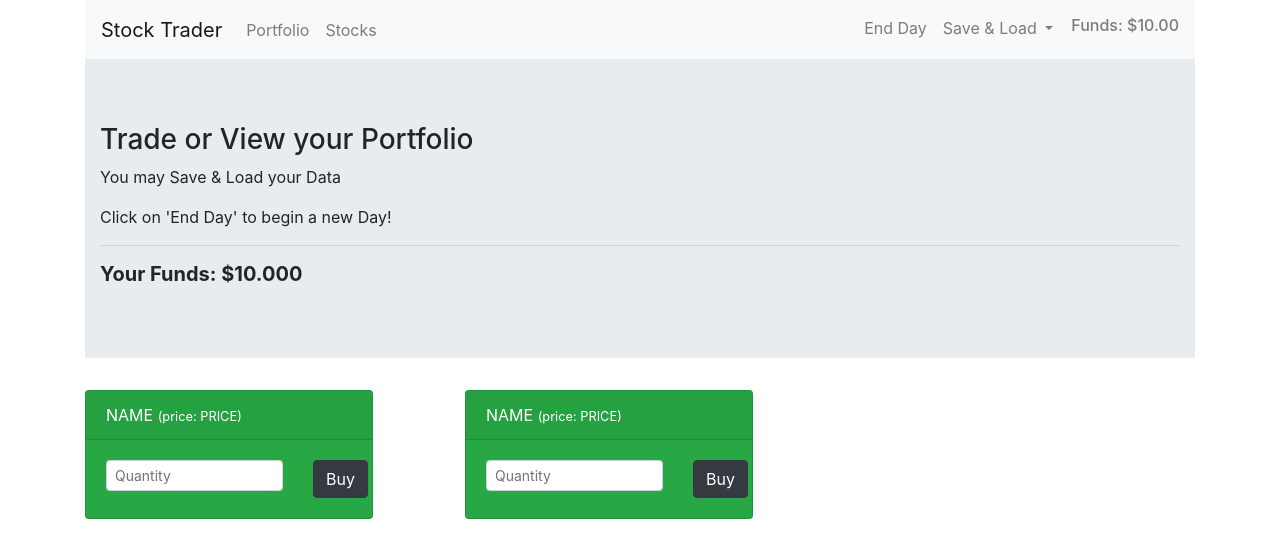
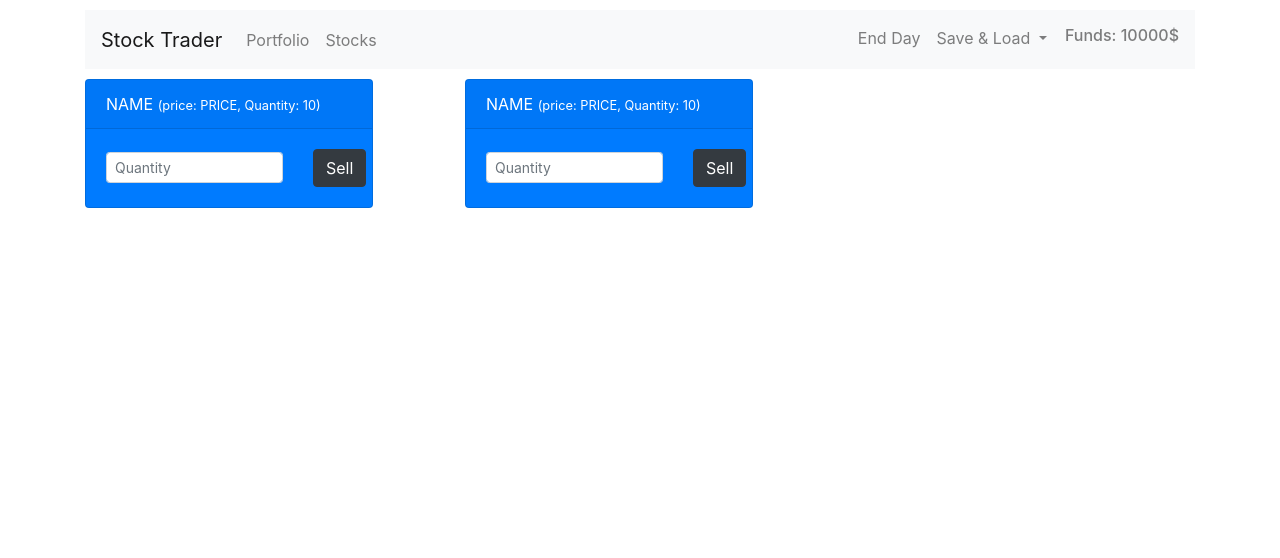
Before and after one commit to AdamKokoszka/Vue-Udemy-Course, a Vue app: page /portfolio in a window 1280 px wide. Shown: the top 558 px of the page. Built offline with nearby package versions, Linux system fonts and the light colour scheme.

Commit message:
Add Portfolio & Stocks

```diff
--- a/src/App.vue
+++ b/src/App.vue
@@ -1,70 +1,22 @@
 <template>
   <div class="container">
-    <div class="row">
-      <div class="col">
-        <nav class="navbar navbar-expand-lg navbar-light bg-light">
-          <a class="navbar-brand" href="#">Stock Trader</a>
-          <div class="collapse navbar-collapse" id="navbarSupportedContent">
-            <ul class="navbar-nav mr-auto">
-              <li class="nav-item">
-                <a class="nav-link" href="#">Portfolio <span class="sr-only">(current)</span></a>
-              </li>
-              <li class="nav-item">
-                <a class="nav-link" href="#">Stocks</a>
-              </li>
-            </ul>
-            <ul class="navbar-nav">
-              <li class="nav-item">
-                <a class="nav-link" href="#">End Day</a>
-              </li>
-              <li class="nav-item dropdown">
-                <a class="nav-link dropdown-toggle" href="#" id="navbarDropdownMenuLink" data-toggle="dropdown" aria-haspopup="true" aria-expanded="false">
-                  Save & Load
-                </a>
-                <div class="dropdown-menu" aria-labelledby="navbarDropdownMenuLink">
-                  <a class="dropdown-item" href="#">Save Data</a>
-                  <a class="dropdown-item" href="#">Load Data</a>
-                </div>
-              </li>
-              <li class="nav-item">
-                <h6 class="navbar-text">Funds: $10.00</h6>
-              </li>
-            </ul>
-          </div>
-        </nav>
-      </div>
-    </div>
-    <div class="row">
-      <div class="col">
-        <app-home></app-home>
-      </div>
-    </div>
-    <div class="row">
-      <div class="col">
-        <app-stocks></app-stocks>
-      </div>
-    </div>
+    <app-header></app-header>
+    <router-view></router-view>
   </div>
 </template>
 <script>
-  import Home from './components/home.vue'
-  import Stocks from './components/stocks.vue'
+  import Header from './components/header.vue'
   export default {
-    data() {
-      return {
-
-      };
-    },
-    components:{
-      AppHome: Home,
-      AppStocks: Stocks
+    components: {
+      AppHeader: Header
     }
   }
 
 </script>
 
 <style lang="scss">
-  h6{
+  h6 {
     margin-left: 10px;
   }
+
 </style>
--- /dev/null
+++ b/src/components/header.vue
@@ -0,0 +1,51 @@
+<template>
+  <div class="row">
+    <div class="col">
+      <nav class="navbar navbar-expand-lg navbar-light bg-light">
+        <router-link to="/" class="navbar-brand" tag="a">Stock Trader</router-link>
+        <div class="collapse navbar-collapse" id="navbarSupportedContent">
+          <ul class="navbar-nav mr-auto">
+            <router-link to="/portfolio" class="nav-item" tag="li">
+              <a class="nav-link">Portfolio</a>
+            </router-link>
+            <router-link to="/stocks" class="nav-item" tag="li">
+              <a class="nav-link">Stocks</a>
+            </router-link>
+          </ul>
+          <ul class="navbar-nav">
+            <li class="nav-item">
+              <a class="nav-link" href="#">End Day</a>
+            </li>
+            <li class="nav-item dropdown">
+              <a class="nav-link dropdown-toggle" href="#" id="navbarDropdownMenuLink" data-toggle="dropdown" aria-haspopup="true" aria-expanded="false">
+                Save & Load
+              </a>
+              <div class="dropdown-menu" aria-labelledby="navbarDropdownMenuLink">
+                <a class="dropdown-item" href="#">Save Data</a>
+                <a class="dropdown-item" href="#">Load Data</a>
+              </div>
+            </li>
+            <li class="nav-item">
+              <h6 class="navbar-text">Funds: {{funds}}$</h6>
+            </li>
+          </ul>
+        </div>
+      </nav>
+    </div>
+  </div>
+</template>
+<script>
+  export default {
+    computed: {
+      funds() {
+        return this.$store.state.funds;
+      }
+    }
+  }
+</script>
+<style lang="scss">
+  nav {
+    margin: 10px 0px;
+  }
+
+</style>
--- a/src/components/home.vue
+++ b/src/components/home.vue
@@ -1,17 +1,25 @@
 <template>
+  <div class="row">
+    <div class="col">
       <div class="jumbotron jumbotron-fluid">
         <div class="container">
           <h3 class="display-6">Trade or View your Portfolio</h3>
           <p>You may Save & Load your Data</p>
           <p>Click on 'End Day' to begin a new Day!</p>
           <hr>
-      <h5><strong>Your Funds: $10.000</strong></h5>
+          <h5><strong>Your Funds: ${{funds}}</strong></h5>
+        </div>
+      </div>
     </div>
   </div>
 </template>
 <script>
   export default {
-
+    computed: {
+      funds() {
+        return this.$store.state.funds;
+      }
+    }
   }
 
 </script>
--- /dev/null
+++ b/src/components/portfolio.vue
@@ -0,0 +1,17 @@
+<template>
+  <div class="row">
+    <portfolio-item></portfolio-item>
+    <portfolio-item></portfolio-item>
+  </div>
+</template>
+<script>
+  import PortfolioItem from './portfolioItem'
+  export default{
+    components:{
+      PortfolioItem
+    }
+  }
+</script>
+<syle lang="scss">
+
+</syle>
--- /dev/null
+++ b/src/components/portfolioItem.vue
@@ -0,0 +1,22 @@
+<template>
+  <div class="col-4">
+    <div class="card text-white bg-primary mb-3" style="max-width: 18rem;">
+      <div class="card-header">NAME <small>(price: PRICE, Quantity: 10)</small></div>
+      <div class="card-body">
+        <div class="row">
+          <div class="col-9">
+            <input placeholder="Quantity" class="form-control form-control-sm" type="text">
+          </div>
+          <div class="col-3">
+            <button class="btn btn-dark">Sell</button>
+          </div>
+        </div>
+      </div>
+    </div>
+  </div>
+</template>
+<script>
+export default{
+
+}
+</script>
--- a/src/components/stocks.vue
+++ b/src/components/stocks.vue
@@ -1,15 +1,24 @@
 <template>
   <div class="row">
-    <app-card></app-card>
-    <app-card></app-card>
+    <stocks-item v-for="stock in stocks" :stock="stock"></stocks-item>
   </div>
 </template>
 
 <script>
-  import Card from './card.vue'
+  import StocksItem from './stocksItem.vue'
   export default {
+    data(){
+      return{
+        stocks:[
+          {id: 1, name: 'BMW', price: 110},
+          {id: 2, name: 'Google', price: 200},
+          {id: 3, name: 'Apple', price: 250},
+          {id: 4, name: 'Twitter', price: 8}
+        ]
+      };
+    },
     components: {
-      AppCard: Card
+      StocksItem
     }
   }
 
--- a/src/components/card.vue
+++ b/src/components/stocksItem.vue
@@ -1,7 +1,7 @@
 <template>
   <div class="col-4">
     <div class="card text-white bg-success mb-3" style="max-width: 18rem;">
-      <div class="card-header">NAME <small>(price: PRICE)</small></div>
+      <div class="card-header">{{stock.name}} <small>(price: {{stock.price}})</small></div>
       <div class="card-body">
         <div class="row">
           <div class="col-9">
@@ -15,3 +15,9 @@
     </div>
   </div>
 </template>
+<script>
+export default{
+  props:['stock']
+
+}
+</script>
--- a/src/store/store.js
+++ b/src/store/store.js
@@ -3,6 +3,8 @@ import Vuex from 'vuex';
 
 Vue.use(Vuex);
 
-export default new Vuex.Store({
-
+export const store =  new Vuex.Store({
+  state: {
+    funds: 10000
+  }
 });
```
Also changed, not shown: src/main.js (+12 -2 lines), src/routes.js (added, +9 -0 lines). Lines whose indentation alone changed are shown as unchanged.
